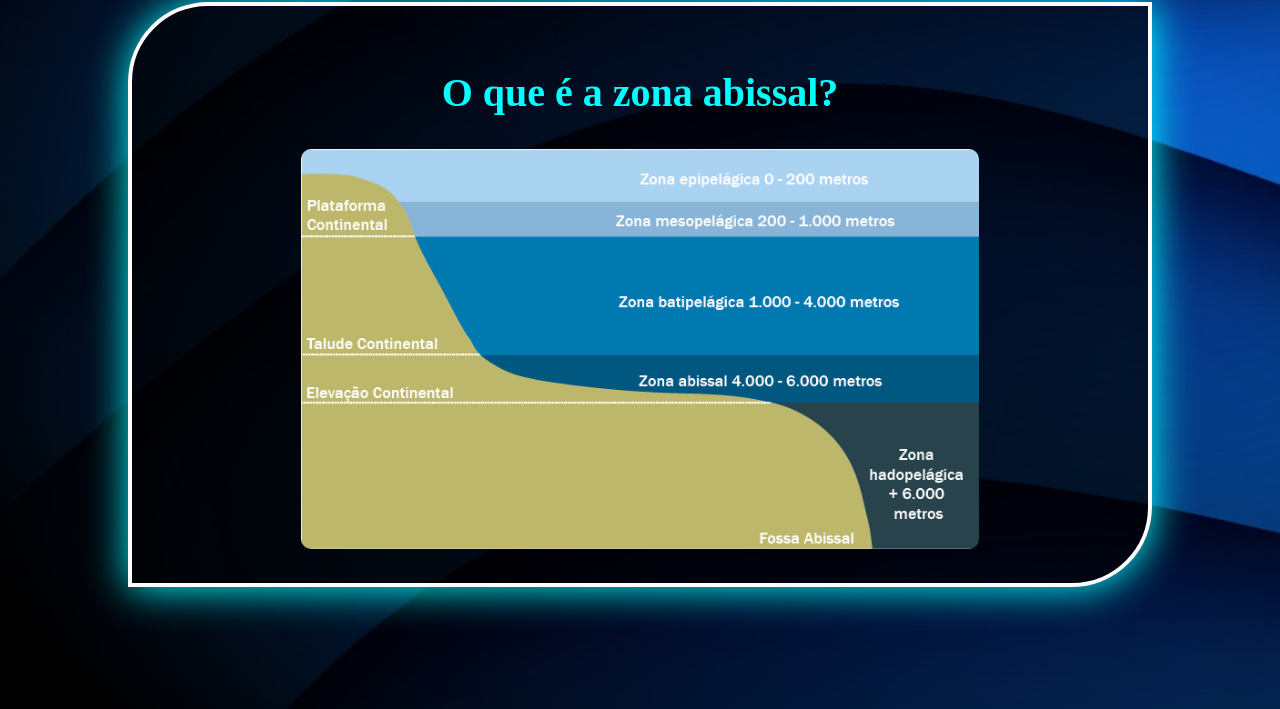
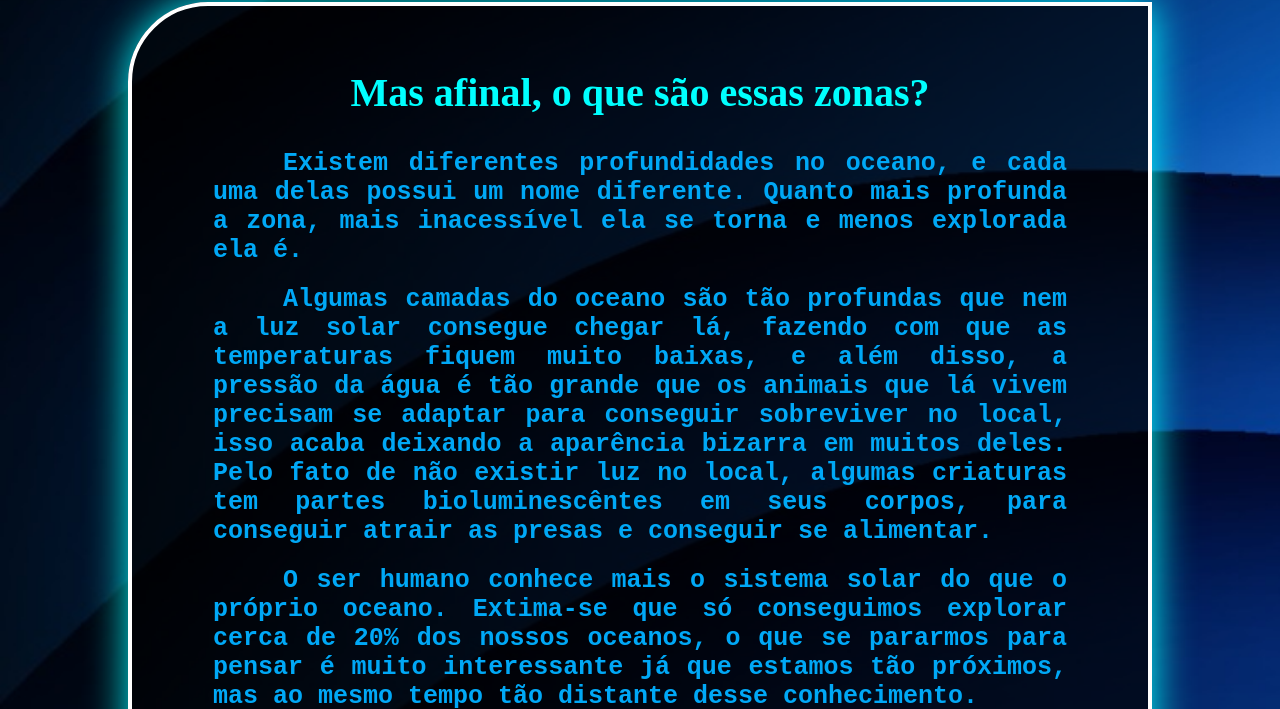
Before and after one commit to YuriLealS/Deep_Abyss, a plain HTML site: page public/index.html in a window 1280 px wide. Shown: the part 770-1479 px from the top of the page. Drawn offline with Linux system fonts and the light colour scheme.

Commit message:
Texto da explicação

```diff
--- a/css/body.css
+++ b/css/body.css
@@ -4,3 +4,7 @@ body {
     background-size: cover;
     background-repeat:no-repeat;
 }
+
+html{
+    scroll-behavior: smooth;
+}
--- a/css/index.css
+++ b/css/index.css
@@ -78,6 +78,7 @@
 .corpo_explicacao{
     color:rgb(0, 168, 246);
     text-align: center;
+    padding: 0 50px;
 }
 
 #titulo_explicacao{
@@ -89,3 +90,15 @@
     border-radius: 10px;
     height: 400px;
 }
+
+.texto_banner_explicacao{
+    color: rgb(0, 168, 246);
+    margin:20px 1px;
+    display: flex;
+    flex-direction: row;
+    text-align: justify;
+    font-size: 25px;
+    font-family: monospace;
+    font-weight: bold;
+    text-indent: 70px;
+}
--- a/public/index.html
+++ b/public/index.html
@@ -45,10 +45,23 @@
     <div style="background: transparent; height: 120px;"id="explicacao"></div>
 
     <section class="explicacao_zonaAbissal">
-        <div class="corpo_explicacao"><h1 id="titulo_explicacao">O que é a zona abissal?</h1>
-            <p>
+        <div class="corpo_explicacao">
 
+            <h1 id="titulo_explicacao">Mas afinal, o que são essas zonas?</h1>
+
+            <p class="texto_banner_explicacao">
+                Existem diferentes profundidades no oceano, e cada uma delas possui um nome diferente. Quanto mais profunda a zona, mais inacessível ela se torna e menos explorada ela é.
             </p>
+            <p class="texto_banner_explicacao">
+                Algumas camadas do oceano são tão profundas que nem a luz solar consegue chegar lá, fazendo com que as temperaturas fiquem muito baixas, e além disso, a pressão da água é tão grande que os animais que lá vivem precisam se adaptar para conseguir sobreviver no local, isso acaba deixando a aparência bizarra em muitos deles. Pelo fato de não existir luz no local, algumas criaturas tem partes bioluminescêntes em seus corpos, para conseguir atrair as presas e conseguir se alimentar.
+            </p>
+            <p class="texto_banner_explicacao">
+                O ser humano conhece mais o sistema solar do que o próprio oceano. Extima-se que só conseguimos explorar cerca de 20% dos nossos oceanos, o que se pararmos para pensar é muito interessante já que estamos tão próximos, mas ao mesmo tempo tão distante desse conhecimento.
+            </p>
+            <p class="texto_banner_explicacao">
+                Existem 5 "camadas" nas quais os biólogos e cientistas separam os oceanos. São elas:
+            </p>
+
 
             <img src="../css/img/img_explicacaoAbissal.jpg" alt="" class="imagem_explicacao">
         </div>
```
